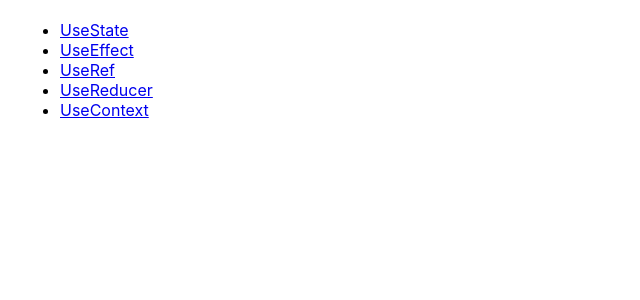
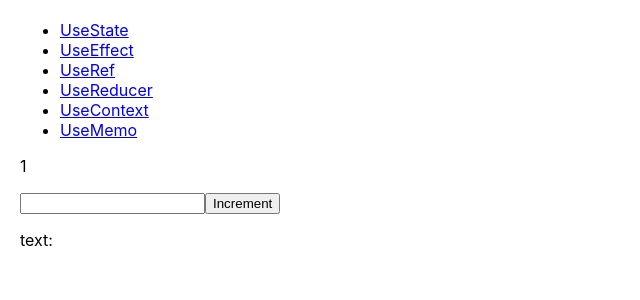
Before and after one commit to samuelrebula/hooks-react, a React (Create React App) app: page /useMemo in a window 1280 px wide. Shown: the top 300 px of the page, without its empty margins (0-640 px from the left). Built offline with nearby package versions, Linux system fonts and the light colour scheme.

Commit message:
HookUseMemo

```diff
--- /dev/null
+++ b/src/HookUseMemo.tsx
@@ -0,0 +1,27 @@
+import { useState, useMemo } from "react";
+
+const HookUseMemo: React.FC = () => {
+  const [number, setNumber] = useState(1);
+  const [text, setText] = useState("");
+
+  const doubleNumber = useMemo(() => {
+    return slowFunction(number);
+  }, [number]);
+
+  return (
+    <>
+      <p>{number}</p>
+      <input value={text} onChange={(e) => setText(e.target.value)} />
+      <button onClick={() => setNumber(2)}>Increment</button>
+      <p>text: {text}</p>
+    </>
+  );
+};
+
+const slowFunction = (num: number): number => {
+  console.log("Slow function is being called!");
+  for (let i = 0; i <= 10000; i++) {}
+  return num * 2;
+};
+
+export default HookUseMemo;
--- a/src/index.tsx
+++ b/src/index.tsx
@@ -7,6 +7,7 @@ import HookUseState from "./HookUseState";
 import HookUseRef from "./HookUseRef";
 import HookUseReducer from "./HookUseReducer";
 import HookUseContext from "./HookUseContext";
+import HookUseMemo from "./HookUseMemo";
 
 const root = (ReactDOM as any).createRoot(document.getElementById("root"));
 root.render(
@@ -30,6 +31,9 @@ root.render(
             <li>
               <Link to="/UseContext">UseContext</Link>
             </li>
+            <li>
+              <Link to="/UseMemo">UseMemo</Link>
+            </li>
           </ul>
         </nav>
 
@@ -39,6 +43,7 @@ root.render(
           <Route path="/useRef" element={<HookUseRef />} />
           <Route path="/useReducer" element={<HookUseReducer />} />
           <Route path="/useContext" element={<HookUseContext />} />
+          <Route path="/useMemo" element={<HookUseMemo />} />
         </Routes>
       </div>
     </Router>
```
